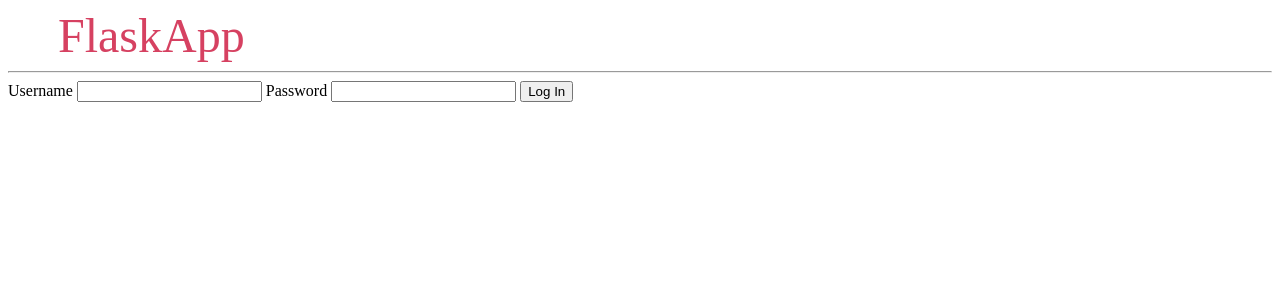
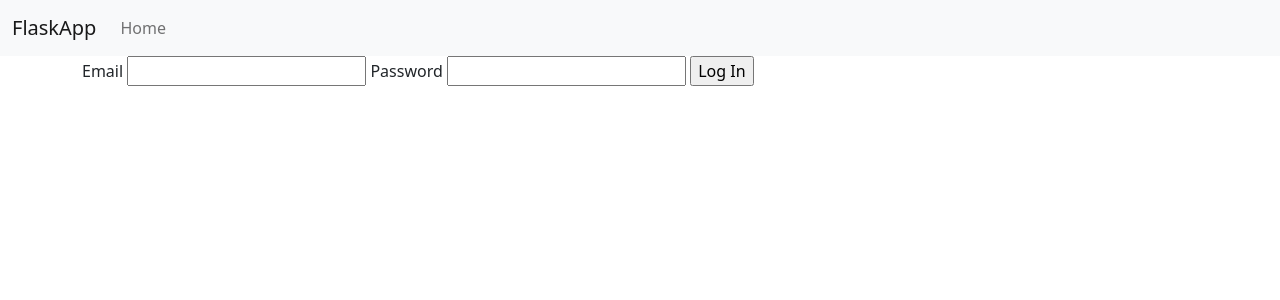
Before and after one commit to cdockter12/pto-calculator, a Flask app: page /login/ in a window 1280 px wide. Shown: the top 300 px of the page. Run offline with Flask 3, Linux system fonts and the light colour scheme.

Commit message:
Basic login functionality.

```diff
--- a/app.py
+++ b/app.py
@@ -1,25 +1,70 @@
 from datetime import datetime
 from urllib import request
-from flask import Flask, render_template, request
+from flask import Flask, render_template, request, session, flash, redirect, url_for
 from jinja2 import Template
 
 app = Flask(__name__)
 
+# Manually generate app secret key? Read about this more...
+app.secret_key = "1awawet-kwetkmKEJTKET868-j-rP_weroWEOTIulkm"
 
+users = {'cole@gmail.com': 12345,
+         'pto_balance': 5}
 @app.route('/', methods=["GET", "POST"])
 def home():
     if request.method == "POST":
         pto_mod = request.form.get("addhours")
         formatted_date = datetime.today().strftime("%Y-%m-%d")
+        # Database modification here
         print(pto_mod, formatted_date)
-    return render_template("home.html", name="Cole")
+        if session.get("email"):
+            # Add pto balance to params here, pass in on html file.
+            users['pto_balance'] += pto_mod
+        else:
+            # If user is not logged in, what do we do with form input?
+            flash("You must be logged in to do that!")
+    if session.get("email"):
+        return render_template("home.html", email=session.get("email"), pto=session.get("pto_balance"))
+    else:
+        return render_template("home.html", email="Guest", pto="?")
 
 
-@app.route('/login/')
+
+@app.route('/login/', methods=["GET", "POST"])
 def login():
+    if request.method == "POST":
+        email = request.form.get("email")
+        password = request.form.get("password")
+        # print(email, password)
+        # Check if our email & password match a record in our db.
+        if users.get(email) == password:
+            # Lets our browser know we have a valid and logged in user.
+            session["email"] = email
+
+            flash("Login Successful!")
+            return redirect(url_for('home'))
+        else:
+            flash("Login Failed. Please try again.")
+
     return render_template("auth/login.html")
 
 
-@app.route('/register/')
+@app.route('/register/', methods=["GET", "POST"])
 def register():
+    if request.method == "POST":
+        email = request.form.get("email")
+        password = request.form.get("password")
+        pto_balance = request.form.get("pto_balance")
+
+        # save to DB or users dict
+        users[email] = password
+        users[pto_balance] = pto_balance
+
+        # Lets our browser know we have a valid and logged in user.
+        session["email"] = email
+        session["pto_balance"] = pto_balance
+
+        flash("Registration Successful!")
+        return redirect(url_for('login'))
+
     return render_template("auth/register.html")
--- a/db/models.py
+++ b/db/models.py
@@ -19,6 +19,6 @@
     user_id = Column(Integer, db.ForeignKey("user.id"))
     # This sets up a foreign key relationship with our users.
     user = db.relationship("User", backref=backref("pto", lazy="dynamic"))
-    current_pto_balance = Column(Float, nullable=False, default=0)
+    pto_balance = Column(Float, nullable=False, default=0)
     last_updated = Column(DateTime, nullable=False)
     is_current = Column(Boolean, nullable=False, default=False)
--- a/templates/auth/login.html
+++ b/templates/auth/login.html
@@ -6,8 +6,8 @@
 
 {% block content %}
   <form method="post">
-    <label for="username">Username</label>
-    <input name="username" id="username" required>
+    <label for="email">Email</label>
+    <input name="email" id="email" required>
     <label for="password">Password</label>
     <input type="password" name="password" id="password" required>
     <input type="submit" value="Log In">
--- a/templates/base.html
+++ b/templates/base.html
@@ -1,24 +1,49 @@
-<!DOCTYPE html>
+<!doctype html>
 <html lang="en">
 <head>
-    <meta charset="UTF-8">
+    <!-- Required meta tags -->
+    <meta charset="utf-8">
+    <meta name="viewport" content="width=device-width, initial-scale=1">
+
+    <!-- Bootstrap CSS -->
+    <link href="https://cdn.jsdelivr.net/npm/bootstrap@5.1.0/dist/css/bootstrap.min.css" rel="stylesheet"
+          integrity="sha384-KyZXEAg3QhqLMpG8r+8fhAXLRk2vvoC2f3B09zVXn8CA5QIVfZOJ3BCsw2P0p/We" crossorigin="anonymous">
+
     <title>{% block title %} {% endblock %} - FlaskApp</title>
-    <style>
-        nav a {
-            color: #d64161;
-            font-size: 3em;
-            margin-left: 50px;
-            text-decoration: none;
-        }
-    </style>
 </head>
 <body>
-    <nav>
-        <a href="{{ url_for('home') }}">FlaskApp</a>
-    </nav>
-    <hr>
-    <div class="content">
-        {% block content %} {% endblock %}
+<nav class="navbar navbar-expand-lg navbar-light bg-light">
+    <div class="container-fluid">
+        <a class="navbar-brand" href="{{ url_for('home') }}">FlaskApp</a>
+        <button class="navbar-toggler" type="button" data-bs-toggle="collapse" data-bs-target="#navbarNav"
+                aria-controls="navbarNav" aria-expanded="false" aria-label="Toggle navigation">
+            <span class="navbar-toggler-icon"></span>
+        </button>
+        <div class="collapse navbar-collapse" id="navbarNav">
+            <ul class="navbar-nav">
+                <li class="nav-item">
+                    <a class="nav-link" href="{{ url_for('home') }}">Home</a>
+                </li>
+            </ul>
+        </div>
     </div>
+</nav>
+<div class="container">
+    {% for message in get_flashed_messages() %}
+    <div class="alert">
+        <p>{{ message }}</p>
+    </div>
+    {% endfor %}
+    {% block content %}
+<!--    This is where html files will go-->
+    {% endblock %}
+</div>
+
+<!-- Optional JavaScript -->
+
+<script src="https://cdn.jsdelivr.net/npm/bootstrap@5.1.0/dist/js/bootstrap.bundle.min.js"
+        integrity="sha384-U1DAWAznBHeqEIlVSCgzq+c9gqGAJn5c/t99JyeKa9xxaYpSvHU5awsuZVVFIhvj"
+        crossorigin="anonymous"></script>
+
 </body>
 </html>
--- a/templates/home.html
+++ b/templates/home.html
@@ -1,8 +1,8 @@
 {% extends 'base.html' %}
 
 {% block content %}
-<h1>Hello, {{ name }}</h1>
-<p>Your PTO balance is 1 hr(s).</p>
+<h1>Hello, {{ email }}</h1>
+<p>Your PTO balance is {{ pto }} hr(s).</p>
 <form class="form" method="POST">
     <label for="addhours">Add Hours: (+ or -)</label><br>
     <input type="text" id="addhours" name="addhours"><br>
```
Also changed, not shown: templates/auth/register.html (+16 -9 lines).
